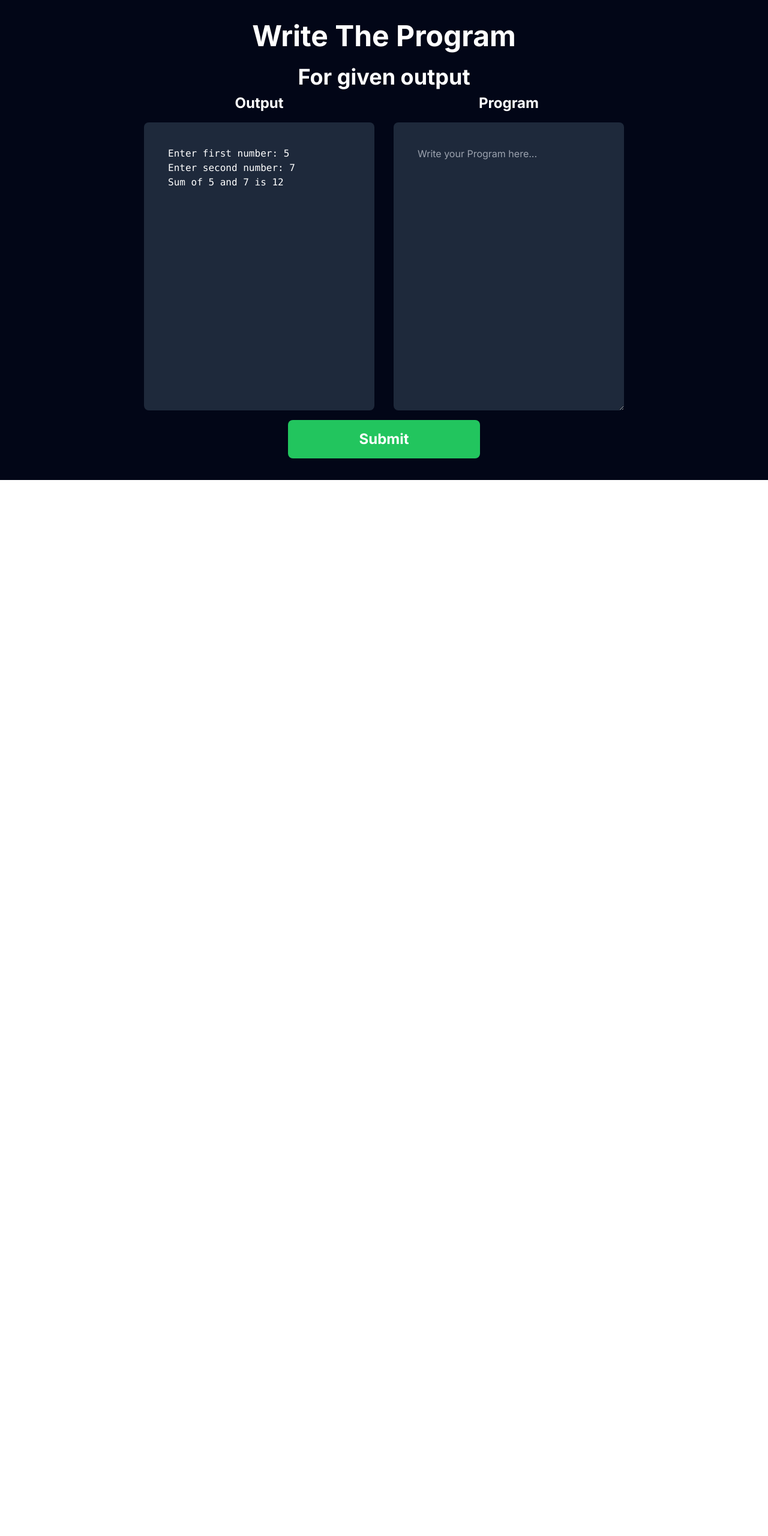
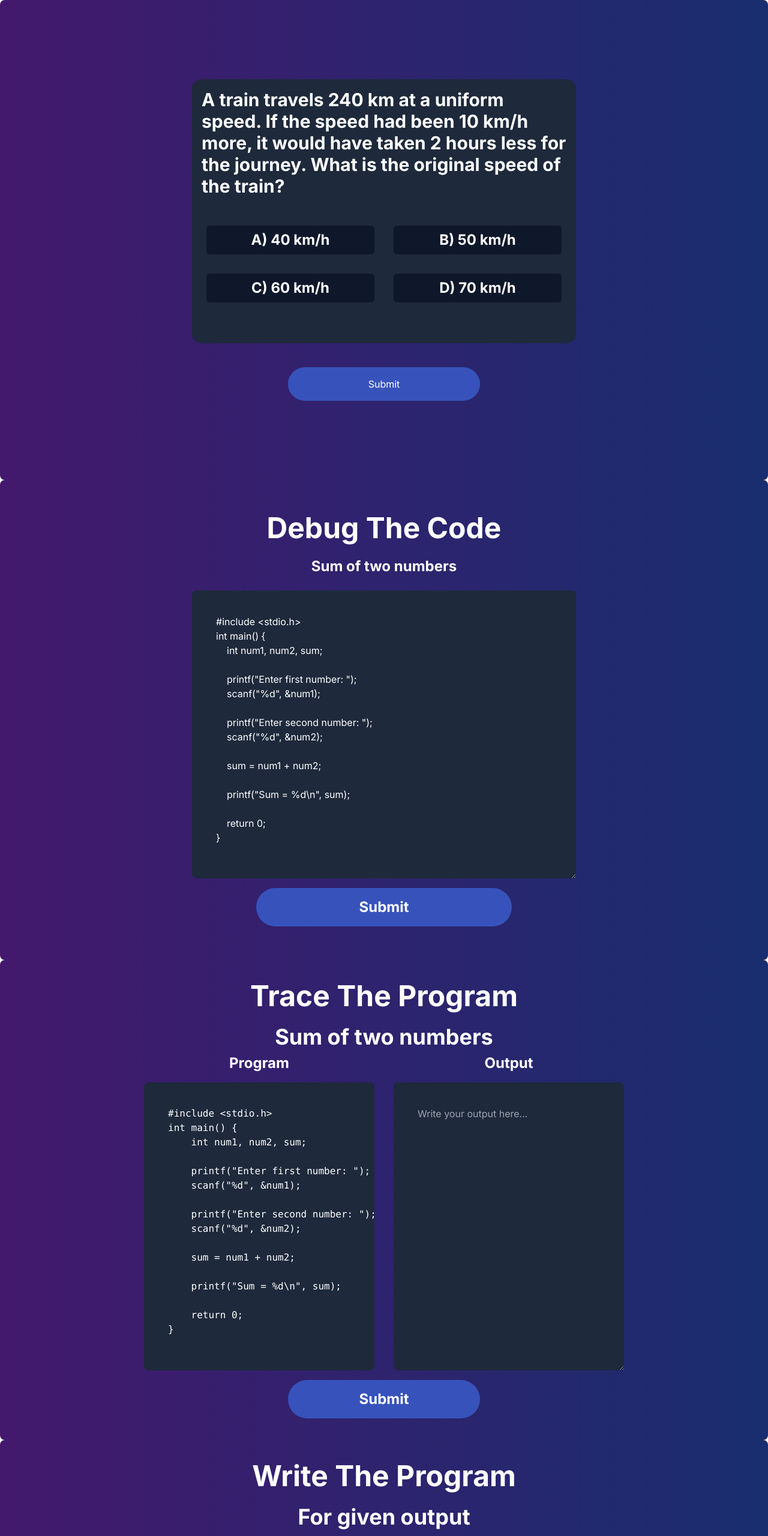
Before and after one commit to charankumbar07/Akanksha2025, a React (Vite) app in the folder my-project/: page /round-2 in a window 1280 px wide. Shown: the top 2560 px of the page at 60% size. Before the commit the page ends 800 px from the top, so only its background shows below. Built offline with nearby package versions, Linux system fonts and the light colour scheme.

Commit message:
second commit

```diff
--- a/my-project/src/App.jsx
+++ b/my-project/src/App.jsx
@@ -4,6 +4,7 @@ import HomePage from './pages/HomePage';
 import RegisterPage from './pages/RegisterPage';
 import LoginPage from './pages/LoginPage';
 import Round_2Page from './pages/Round_2Page';
+import ResultPage from './pages/ResultPage';
 
 const App = () => {
   return (
@@ -13,6 +14,7 @@ const App = () => {
         <Route path="/register" element={<RegisterPage />} />
         <Route path="/login" element={<LoginPage />} />
         <Route path="/round-2" element={<Round_2Page />} />
+        <Route path="/result" element={<ResultPage />} />
       </Routes>
     </Router>
   );
--- a/my-project/src/components/Debug.jsx
+++ b/my-project/src/components/Debug.jsx
@@ -19,7 +19,7 @@ int main() {
     return 0;
 }`);
     return (
-        <div className='flex flex-col items-center justify-center bg-slate-950 text-white w-screen h-screen'>
+        <div className='flex flex-col items-center justify-center text-white bg-gradient-linear from-customPurple1 via-customPurple2 to-customPurple3 w-screen rounded-lg min-h-screen'>
             <div className='font-bold text-5xl'>Debug The Code</div>
             <p className='font-bold text-2xl p-2 mt-4'>{qus}</p>
             <textarea
@@ -27,7 +27,7 @@ int main() {
                 value={code}
                 onChange={(e) => setcode(e.target.value)}
             />
-            <button className='bg-green-500 font-bold text-2xl w-1/3 p-4 rounded-lg hover:bg-green-600'>Submit</button>
+            <button className='bg-[rgb(55,83,187)] font-bold text-2xl w-1/3 p-4 rounded-full hover:bg-[rgb(55,92,229)]'>Submit</button>
         </div>
     )
 }
--- a/my-project/src/components/Patran.jsx
+++ b/my-project/src/components/Patran.jsx
@@ -14,7 +14,8 @@ const patran = () => {
     ];
 
     return (
-        <div className="w-[50vw] h-[55vh] bg-slate-800 p-4 m-4 rounded-lg text-white relative">
+        <div className='bg-gradient-linear from-customPurple1 via-customPurple2 to-customPurple3 w-screen rounded-lg min-h-screen flex flex-col items-center justify-center text-white'>
+            <div className="w-[50vw] h-[55vh] bg-slate-800 p-4 rounded-2xl text-white relative">
                 <p className="text-3xl font-bold">
                     A train travels 240 km at a uniform speed. If the speed had been 10 km/h more, it would have taken 2 hours less for the journey. What is the original speed of the train?
                 </p>
@@ -36,7 +37,8 @@ const patran = () => {
                         </div>
                     ))}
                 </div>
-            <button className='w-1/2 bg-green-500 p-4 absolute bottom-5 left-[25%] rounded-md'>Submit</button>
+            </div>
+                <button className='w-1/4 bg-[rgb(55,83,187)] p-4 mt-10 bottom-5 left-[33%] rounded-full hover:bg-[rgb(55,92,229)]'>Submit</button>
         </div>
     )
 }
--- a/my-project/src/components/Program.jsx
+++ b/my-project/src/components/Program.jsx
@@ -7,7 +7,7 @@ Sum of 5 and 7 is 12
 `)
     const [ans, setans] = useState("")
     return (
-        <div className='flex flex-col items-center justify-center bg-slate-950 text-white w-screen h-screen'>
+        <div className='flex flex-col items-center justify-center  text-white bg-gradient-linear from-customPurple1 via-customPurple2 to-customPurple3 rounded-lg w-screen h-screen'>
             <h1 className='text-5xl font-bold'>Write The Program</h1>
             <p className='font-bold text-4xl p-2 mt-4'>For given output</p>
             <div className='flex justify-center'>
@@ -24,7 +24,7 @@ Sum of 5 and 7 is 12
                     />
                 </div>
             </div>
-            <button className='bg-green-500 font-bold text-2xl w-1/4 p-4 rounded-lg hover:bg-green-600'>Submit</button>
+            <button className='bg-[rgb(55,83,187)] font-bold text-2xl w-1/4 p-4 rounded-full hover:bg-[rgb(55,92,229)]'>Submit</button>
         </div>
     )
 }
--- a/my-project/src/components/Trace.jsx
+++ b/my-project/src/components/Trace.jsx
@@ -20,7 +20,7 @@ int main() {
     return 0;
 }`);
     return (
-        <div className='flex flex-col items-center justify-center bg-slate-950 text-white w-screen h-screen'>
+        <div className='flex flex-col items-center justify-center text-white bg-gradient-linear from-customPurple1 via-customPurple2 to-customPurple3 w-screen rounded-lg min-h-screen'>
             <h1 className='text-5xl font-bold'>Trace The Program</h1>
             <p className='font-bold text-4xl p-2 mt-4'>{qus}</p>
             <div className='flex justify-center'>
@@ -37,7 +37,7 @@ int main() {
                 />
                 </div>
             </div>
-            <button className='bg-green-500 font-bold text-2xl w-1/4 p-4 rounded-lg hover:bg-green-600'>Submit</button>
+            <button className='bg-[rgb(55,83,187)] font-bold text-2xl w-1/4 p-4 rounded-full hover:bg-[rgb(55,92,229)]'>Submit</button>
         </div>
     )
 }
--- a/my-project/src/pages/LoginPage.jsx
+++ b/my-project/src/pages/LoginPage.jsx
@@ -46,6 +46,7 @@ const LoginPage = () => {
       // Simulating a successful login
       setMessage({ type: 'success', text: 'Login successful! Redirecting...' });
       // In a real app, you would handle authentication here and redirect.
+      navigate('/result');
     } else {
       setMessage({ type: 'error', text: 'Please check your credentials.' });
     }
--- /dev/null
+++ b/my-project/src/pages/ResultPage.jsx
@@ -0,0 +1,11 @@
+import React from 'react'
+
+const ResultPage = () => {
+  return (
+    <div className='bg-gradient-linear from-customPurple1 via-customPurple2 to-customPurple3 w-screen rounded-lg min-h-screen flex '>
+
+    </div>
+  )
+}
+
+export default ResultPage
--- a/my-project/src/pages/Round_2Page.jsx
+++ b/my-project/src/pages/Round_2Page.jsx
@@ -7,9 +7,9 @@ import Program from '../components/Program'
 const Round_2Page = () => {
   return (
    <div>
-    {/* <Patran /> */}
-    {/* <Debug /> */}
-    {/* <Trace /> */}
+    <Patran />
+    <Debug />
+    <Trace />
     <Program />
    </div>
   )
--- a/my-project/tailwind.config.js
+++ b/my-project/tailwind.config.js
@@ -1,3 +1,15 @@
+// /** @type {import('tailwindcss').Config} */
+// export default {
+//   content: [
+//     "./index.html",
+//     "./src/**/*.{js,jsx,ts,tsx}",
+//   ],
+//   theme: {
+//     extend: {},
+//   },
+//   plugins: [],
+// };
+
 /** @type {import('tailwindcss').Config} */
 export default {
   content: [
@@ -5,7 +17,16 @@ export default {
     "./src/**/*.{js,jsx,ts,tsx}",
   ],
   theme: {
-    extend: {},
+    extend: {
+      colors: {
+        customPurple1: '#43196D',
+        customPurple2: '#2E236E',
+        customPurple3: '#192E6E',
+      },
+      backgroundImage: {
+        'gradient-linear': 'linear-gradient(to right, var(--tw-gradient-stops))',
+      },
+    },
   },
   plugins: [],
-}
+};
```
Lines whose indentation alone changed are shown as unchanged.
